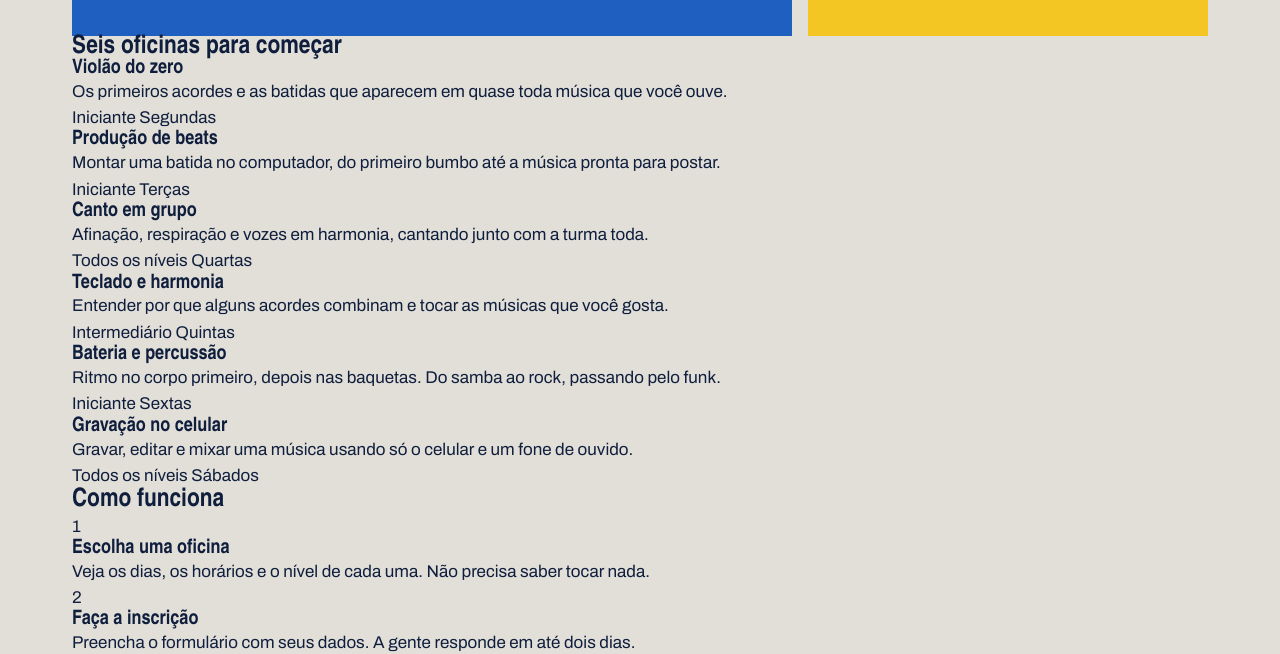
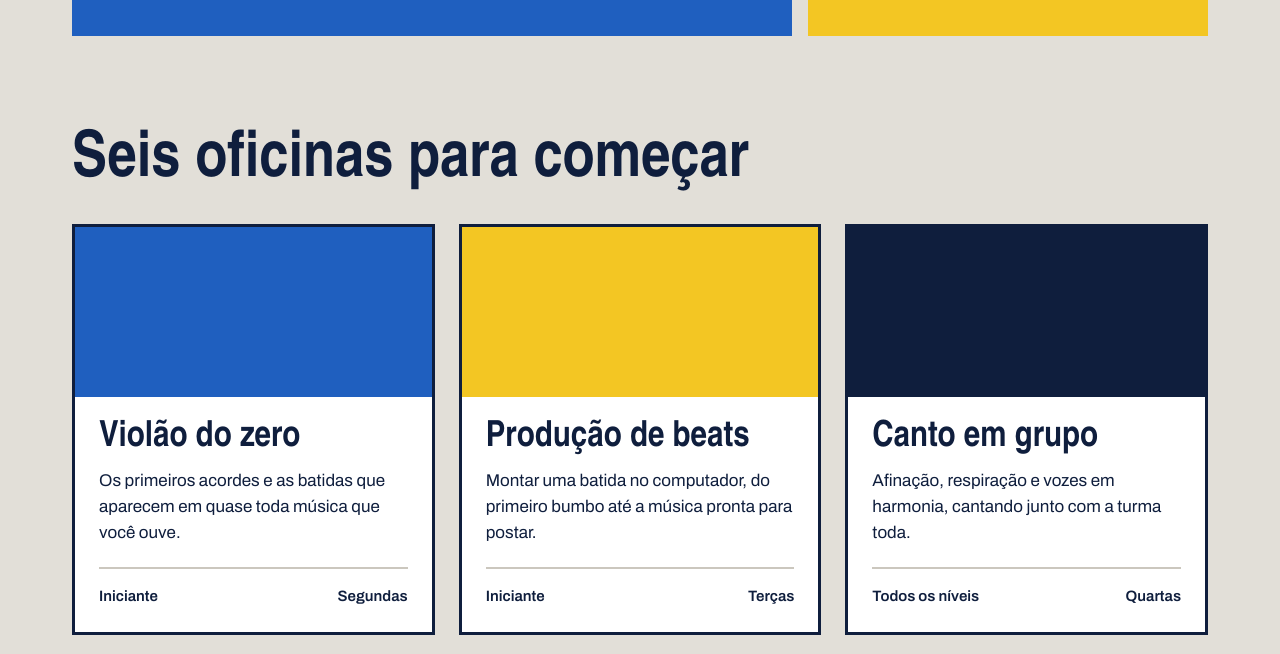
Before and after one commit to JuanArthur123/laje_sonora, a plain HTML site: page index.html in a window 1280 px wide. Shown: the part 697-1351 px from the top of the page. Drawn offline with Linux system fonts and the light colour scheme.

Commit message:
Cards das oficinas

```diff
--- a/index.css
+++ b/index.css
@@ -133,3 +133,62 @@ align-items: center;
     .botao:hover {
       background-color: var(--caixa-dagua);
     }
+  .secao {
+  margin-top: 96px;
+}
+
+.titulo-secao {
+  font-size: 64px;
+  margin-bottom: 32px;
+}
+
+.cards {
+  display: flex;
+  flex-wrap: wrap;
+  gap: 24px;
+}
+
+.card {
+  background-color: #ffffff;
+  border: 3px solid var(--tinta);
+  flex: 1 1 340px;
+}
+
+.card .foto {
+  height: 170px;
+}
+
+.foto {
+  background-color: var(--concreto-escuro);
+}
+
+.foto-azul {
+  background-color: var(--caixa-dagua);
+}
+
+.foto-amarela {
+  background-color: var(--fita);
+}
+
+.foto-tinta {
+  background-color: var(--tinta);
+}
+
+.card-texto {
+  padding: 24px;
+}
+
+.card h3 {
+  font-size: 36px;
+  margin-bottom: 12px;
+}
+
+.card-info {
+  margin-top: 20px;
+  padding-top: 16px;
+  border-top: 2px solid var(--concreto-escuro);
+  font-weight: 600;
+  font-size: 15px;
+  display: flex;
+  justify-content: space-between;
+}
```
